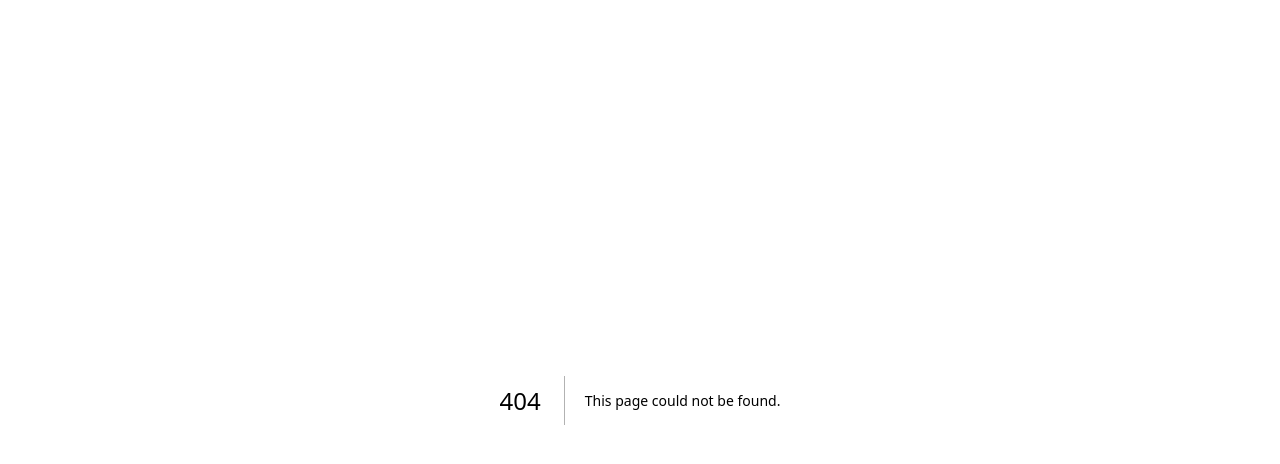
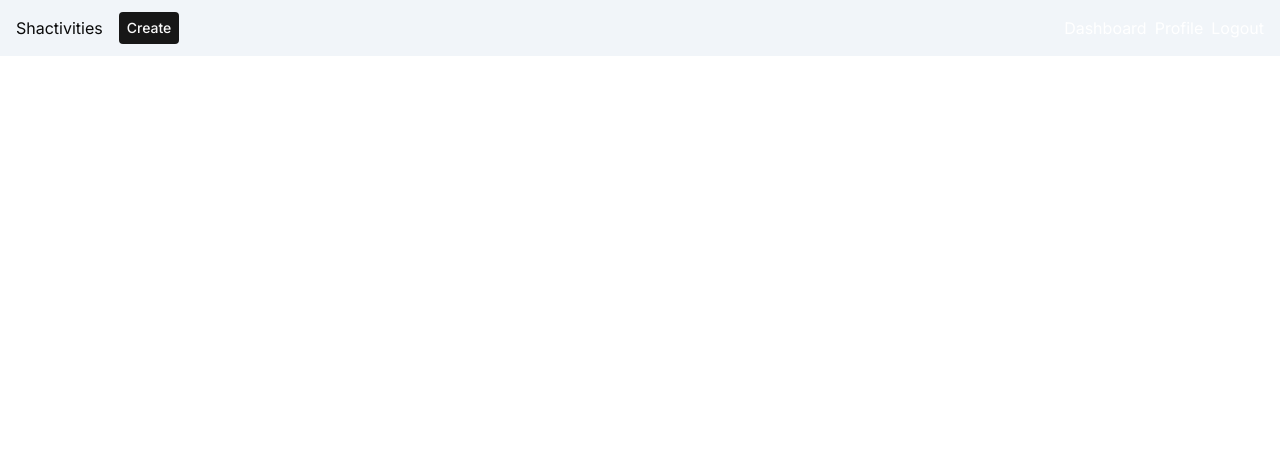
Before and after one commit to lmacanda/shactivities-app, a Next.js app: page /organization/1 in a window 1280 px wide. Before the commit this address had no page. Shown: the top 464 px of the page. Built offline with nearby package versions, Linux system fonts and the light colour scheme.

Commit message:
Organizations login

```diff
--- /dev/null
+++ b/app/(platform)/(clerk)/select-org/[[...select-org]]/page.tsx
@@ -0,0 +1,10 @@
+import { OrganizationList } from "@clerk/nextjs";
+
+export default function CreateOrganizationPage() {
+  return (
+    <OrganizationList
+      afterSelectOrganizationUrl="/organization/:id"
+      afterCreateOrganizationUrl="/organization/:id"
+    />
+  );
+}
--- /dev/null
+++ b/app/(platform)/(dashboard)/_components/Navbar.tsx
@@ -0,0 +1,54 @@
+import { Plus } from "lucide-react";
+
+import { Button } from "@/components/ui/button";
+import { OrganizationSwitcher, UserButton } from "@clerk/nextjs";
+
+export const Navbar = () => {
+  return (
+    <div className="fixed top-0 w-full h-14  bg-slate-100 z-50">
+      {/*Mobile Sidebar*/}
+      <div className="flex justify-between items-center h-full px-4 gap-x-4">
+        <div className="hidden md:flex">Shactivities</div>
+        <Button
+          size="sm"
+          className="hidden rounded-sm md:block h-auto py-1.5 px-2"
+        >
+          Create
+        </Button>
+        <Button size="sm" className="rounded-sm block md:hidden">
+          <Plus className="h-4 w-4" />
+        </Button>
+
+        <div className="ml-auto flex items-center gap-x-2">
+          <OrganizationSwitcher
+            afterCreateOrganizationUrl="/organization/:id"
+            afterSelectOrganizationUrl="/organization/:id"
+            afterLeaveOrganizationUrl="/select-org"
+            appearance={{
+              elements: {
+                rootBox: {
+                  display: "flex",
+                  justifyContent: "center",
+                  alignItems: "center",
+                },
+              },
+            }}
+          />
+          <UserButton
+            appearance={{
+              elements: {
+                avatarBox: {
+                  height: 30,
+                  width: 30,
+                },
+              },
+            }}
+          />
+          <div className="text-white">Dashboard</div>
+          <div className="text-white">Profile</div>
+          <div className="text-white">Logout</div>
+        </div>
+      </div>
+    </div>
+  );
+};
--- /dev/null
+++ b/app/(platform)/(dashboard)/layout.tsx
@@ -0,0 +1,12 @@
+import { Navbar } from "./_components/Navbar";
+
+const DasboardLayout = ({ children }: { children: React.ReactNode }) => {
+  return (
+    <div className="h-full">
+      <Navbar />
+      {children}
+    </div>
+  );
+};
+
+export default DasboardLayout;
--- /dev/null
+++ b/app/(platform)/(dashboard)/organization/[organizationid]/page.tsx
@@ -0,0 +1,5 @@
+const OrganizationIdPage = () => {
+  return <div>Organization Page</div>;
+};
+
+export default OrganizationIdPage;
```
